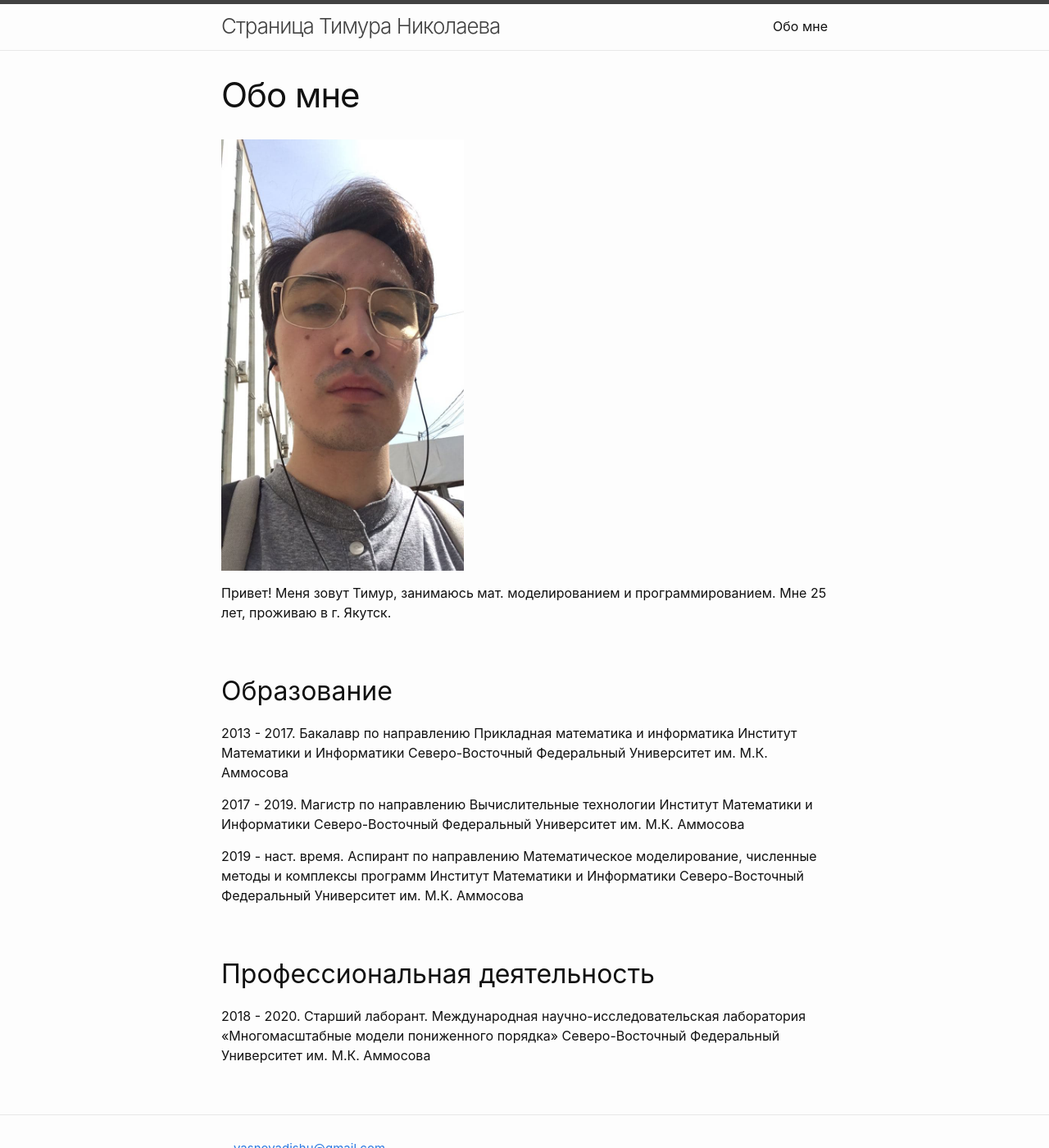
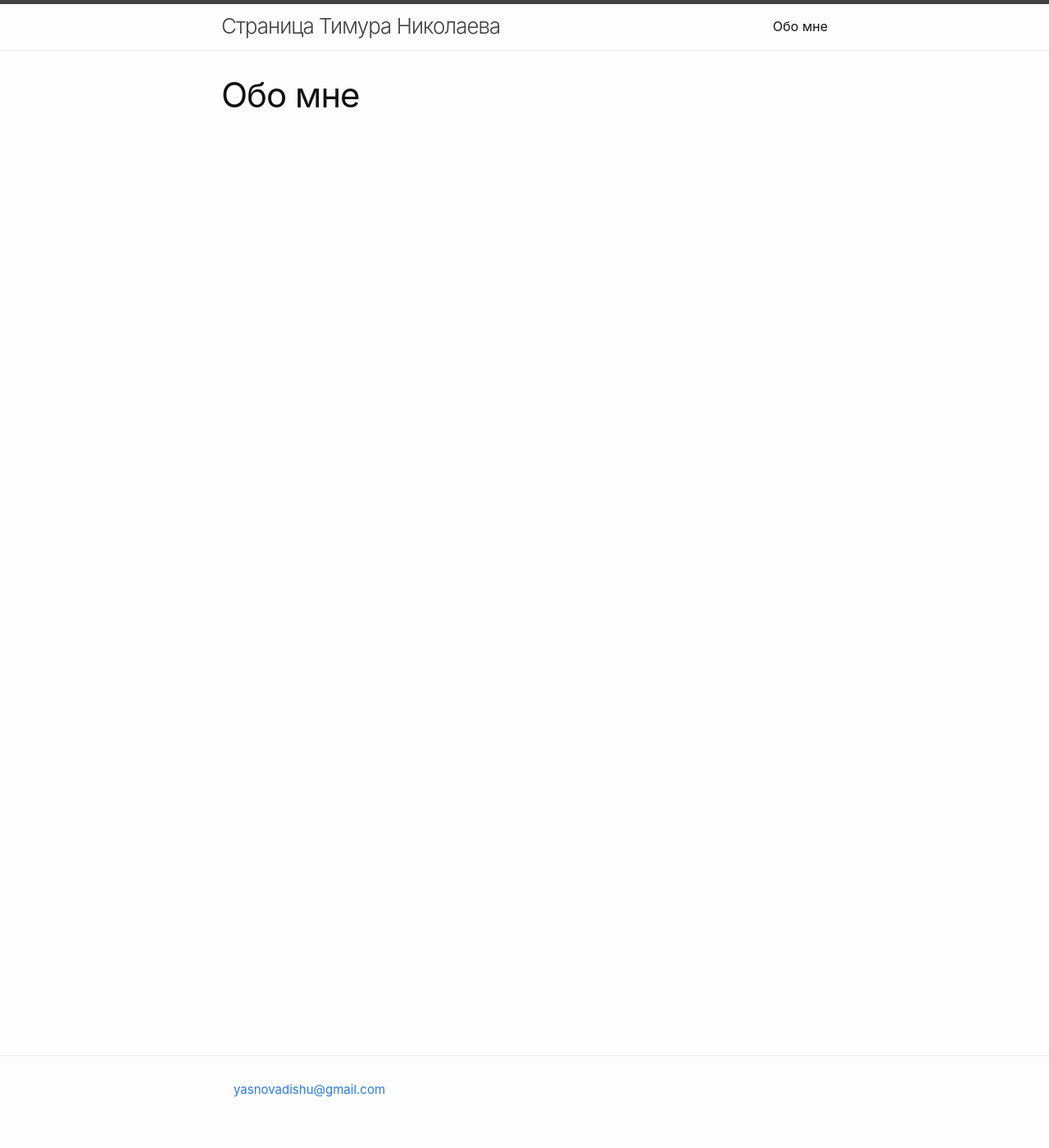
Before and after one commit to timurnikolaev2024/perspektivno.github.io, a Jekyll site: the page built from about.md, in a window 1280 px wide and 1400 px high. Shown: the whole window at 82% size. Built offline with Jekyll 4.4.1, drawn with Linux system fonts in a browser that asks for light colours.

Commit message:
delete about me

```diff
--- a/about.md
+++ b/about.md
@@ -3,30 +3,3 @@ layout: page
 title: Обо мне
 permalink: /about/
 ---
-![me](/images/me.jpg){:height="40%" width="40%"}
-
-Привет! Меня зовут Тимур, занимаюсь мат. моделированием и программированием. Мне 25 лет, проживаю в г. Якутск.
-
-## Образование
-
-2013 - 2017.
-Бакалавр по направлению Прикладная математика и информатика
-Институт Математики и Информатики
-Северо-Восточный Федеральный Университет им. М.К. Аммосова
-
-2017 - 2019.
-Магистр по направлению Вычислительные технологии
-Институт Математики и Информатики
-Северо-Восточный Федеральный Университет им. М.К. Аммосова
-
-2019 - наст. время.
-Аспирант по направлению Математическое моделирование, численные методы и комплексы программ
-Институт Математики и Информатики
-Северо-Восточный Федеральный Университет им. М.К. Аммосова
-
-## Профессиональная деятельность
-
-2018 - 2020.
-Старший лаборант.
-Международная научно-исследовательская лаборатория «Многомасштабные модели пониженного порядка»
-Северо-Восточный Федеральный Университет им. М.К. Аммосова
```
